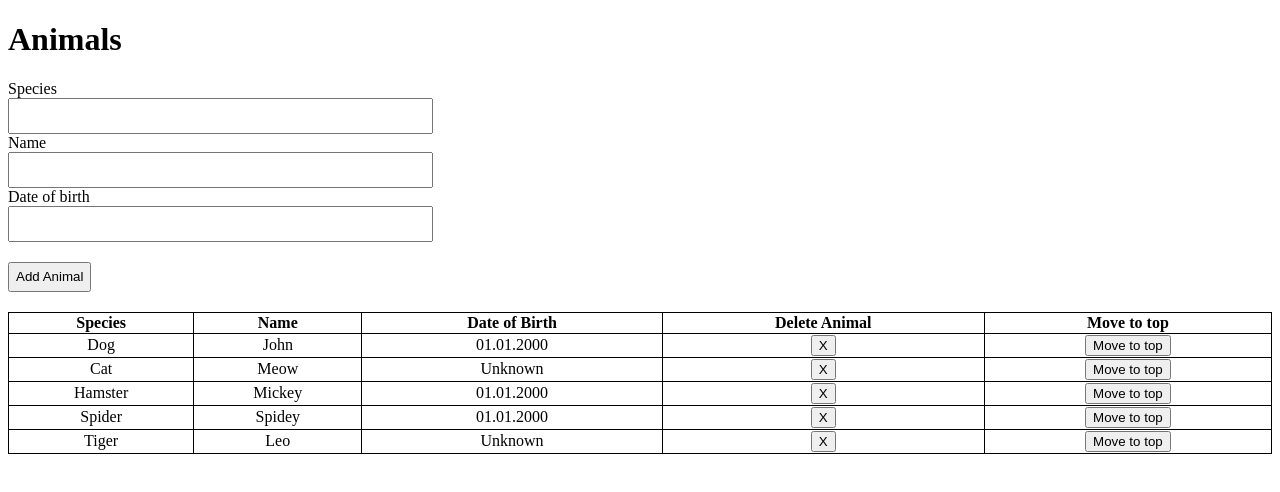
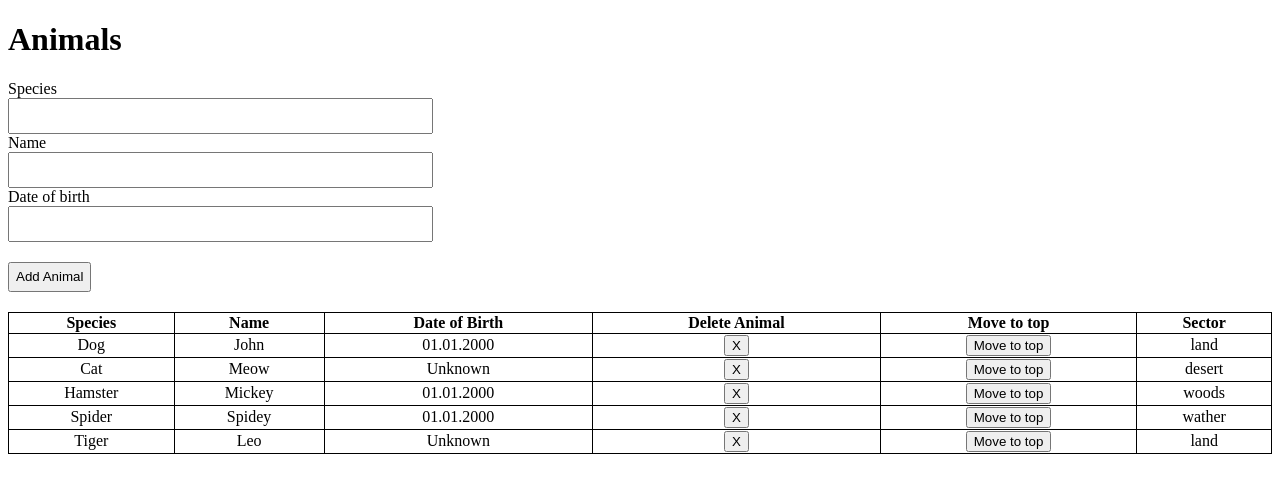
Before and after one commit to racko92/angular_4_zoo, an Angular app: page / in a window 1280 px wide. Shown: the top 492 px of the page. Built offline with nearby package versions, Linux system fonts and the light colour scheme.

Commit message:
Zadatak 7: Kreirana nova klasa 'Sector', klasa Animal prosirena poljem Sector

```diff
--- a/src/app/animals.component.ts
+++ b/src/app/animals.ts
@@ -1,13 +1,17 @@
+import { Sector } from './sector';
+
 export class Animal{
     species: string;
     name: string;
     dateOfBirth: string;
+    sector: Sector;
 
-    constructor(species: string, name: string, dateOfBirth: string){
+    constructor(species: string, name: string, dateOfBirth: string, sector?: Sector){
 
         this.species = species;
         this.name = name;
         this.dateOfBirth = dateOfBirth;
+        this.sector = sector;
 
     }
 }
--- a/src/app/animals/animal-list.component.html
+++ b/src/app/animals/animal-list.component.html
@@ -24,6 +24,7 @@
         <th>Date of Birth</th>
         <th>Delete Animal</th>
         <th>Move to top</th>
+        <th>Sector</th>
     </tr>
     <tr *ngFor= "let animal of animals">
         <td>{{ animal.species }}</td>
@@ -40,6 +41,7 @@
         <td>
             <button (click)="moveToTop(animal)">Move to top</button>
         </td>
+        <td>{{ animal.sector.name }}</td>
     </tr>
 </table>
 
--- a/src/app/animals/animal-list.component.ts
+++ b/src/app/animals/animal-list.component.ts
@@ -1,5 +1,6 @@
 import { Component } from '@angular/core';
-import { Animal } from '../animals.component';
+import { Animal } from '../animals';
+import { Sector } from '../sector';
 
 @Component({
     selector: 'app-animals',
@@ -8,15 +9,22 @@ import { Animal } from '../animals.component';
 export class AnimalsComponent{
 
         animals: any[];
+        sector: Sector[];
         newAnimal: Animal = new Animal('','','');
 
         constructor(){
+            this.sector = [
+                new Sector('land', 'land'),
+                new Sector('desert', 'desert'),
+                new Sector('woods', 'woods'),
+                new Sector('wather', 'wather')
+            ]
             this.animals = [
-                    new Animal('Dog','John','01.01.2000'),
-                    new Animal('Cat','Meow',''),
-                    new Animal('Hamster','Mickey','01.01.2000'),
-                    new Animal('Spider', 'Spidey', '01.01.2000'),
-                    new Animal('Tiger','Leo', '')
+                    new Animal('Dog','John','01.01.2000', this.sector[0]),
+                    new Animal('Cat','Meow','', this.sector[1]),
+                    new Animal('Hamster','Mickey','01.01.2000', this.sector[2]),
+                    new Animal('Spider', 'Spidey', '01.01.2000', this.sector[3]),
+                    new Animal('Tiger','Leo', '', this.sector[0])
                 ];
 
         }
--- /dev/null
+++ b/src/app/sector.ts
@@ -0,0 +1,9 @@
+export class Sector{
+    name: string;
+    surface: string;
+
+    constructor(name: string, surface: string){
+        this.name = name;
+        this.surface = surface;
+    }
+}
```
